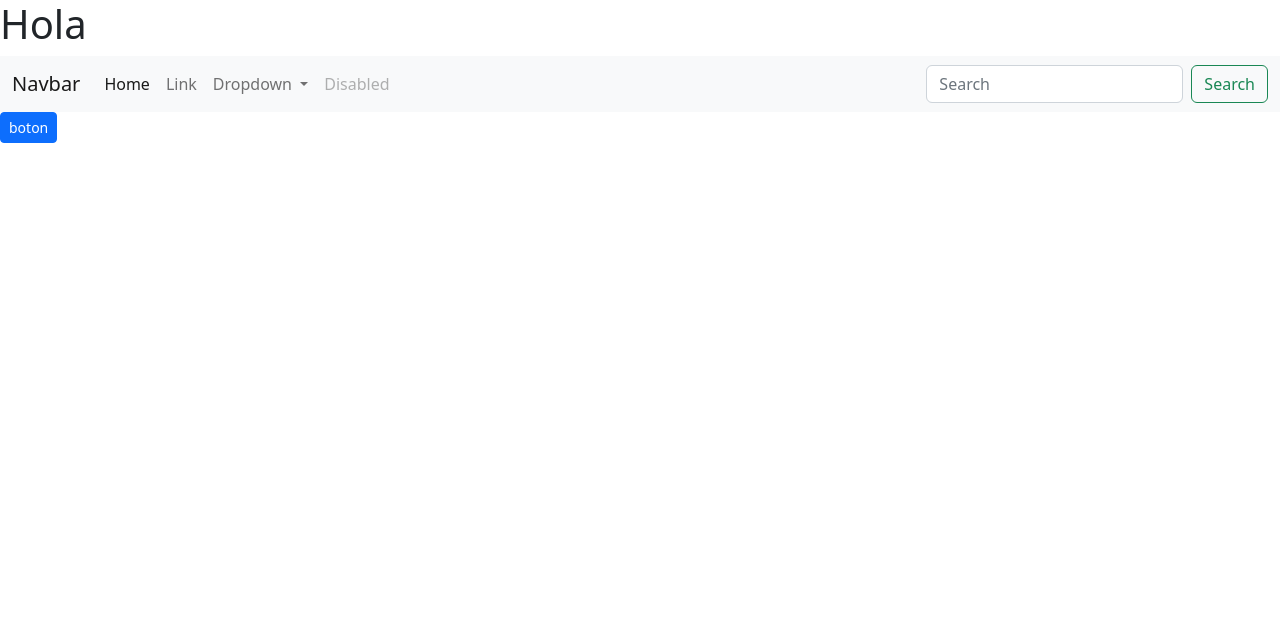
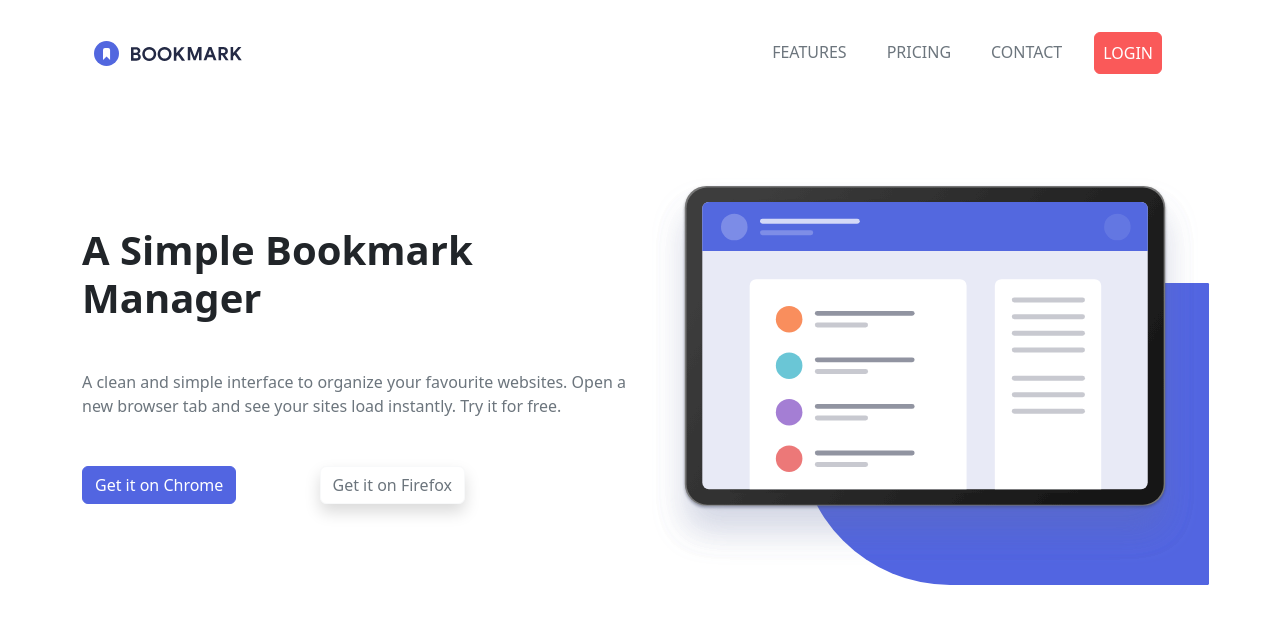
Before and after one commit to missvader/SPRINT-2, a website: page index.html in a window 1280 px wide. Drawn offline with nearby package versions, Linux system fonts and the light colour scheme.

Commit message:
EXERCICI 1

```diff
--- a/index.html
+++ b/index.html
@@ -8,44 +8,46 @@
   <link rel="stylesheet" href="./css/main.min.css">
 </head>
 <body>
-  <h1>Hola</h1>
-  <nav class="navbar navbar-expand-lg navbar-light bg-light">
-    <div class="container-fluid">
-      <a class="navbar-brand" href="#">Navbar</a>
-      <button class="navbar-toggler" type="button" data-bs-toggle="collapse" data-bs-target="#navbarSupportedContent" aria-controls="navbarSupportedContent" aria-expanded="false" aria-label="Toggle navigation">
-        <span class="navbar-toggler-icon"></span>
-      </button>
-      <div class="collapse navbar-collapse" id="navbarSupportedContent">
-        <ul class="navbar-nav me-auto mb-2 mb-lg-0">
-          <li class="nav-item">
-            <a class="nav-link active" aria-current="page" href="#">Home</a>
-          </li>
-          <li class="nav-item">
-            <a class="nav-link" href="#">Link</a>
-          </li>
-          <li class="nav-item dropdown">
-            <a class="nav-link dropdown-toggle" href="#" id="navbarDropdown" role="button" data-bs-toggle="dropdown" aria-expanded="false">
-              Dropdown
-            </a>
-            <ul class="dropdown-menu" aria-labelledby="navbarDropdown">
-              <li><a class="dropdown-item" href="#">Action</a></li>
-              <li><a class="dropdown-item" href="#">Another action</a></li>
-              <li><hr class="dropdown-divider"></li>
-              <li><a class="dropdown-item" href="#">Something else here</a></li>
-            </ul>
-          </li>
-          <li class="nav-item">
-            <a class="nav-link disabled" href="#" tabindex="-1" aria-disabled="true">Disabled</a>
-          </li>
-        </ul>
-        <form class="d-flex">
-          <input class="form-control me-2" type="search" placeholder="Search" aria-label="Search">
-          <button class="btn btn-outline-success" type="submit">Search</button>
-        </form>
+  <div class="container">
+    <nav class="navbar navbar-expand-md">
+      <div class="container-fluid mt-4">
+        <a class="navbar-brand " href="#">
+          <img src="./images/logo-bookmark.svg" alt="logo-bookmark" class="float-start">
+        </a>
+        <button class="navbar-toggler border-0" type="button" data-bs-toggle="collapse" data-bs-target="#Menu"  aria-expanded="false" aria-label="Toggle navigation">
+          <img src="./images/icon-hamburger.svg" alt="hamburguer-menu" class="img-fluid float-start">
+        </button>
+        <div class="collapse navbar-collapse justify-content-end" id="Menu">
+          <div class="navbar-nav">
+            <a class="nav-link active text-muted text-center me-lg-4" aria-current="page" href="#">FEATURES</a>
+            <a class="nav-link text-muted text-center me-lg-4" href="#">PRICING</a>
+            <a class="nav-link text-muted text-center me-lg-4" href="#">CONTACT</a>
+            <a class="nav-link btn btn-secondary text-white me-4" href="#" tabindex="-1" aria-disabled="true">LOGIN</a>
+          </div>
+        </div>
+      </div>
+    </nav>
+  </div>
+  <div class="container mt-5">
+    <div class="row">
+      <div class="col-12 col-md-6 mt-5 order-md-2">
+        <img src="./images/illustration-hero.svg" alt="illustration-hero" class="image1 img-fluid position-relative mh-100">
+        <figure class="figure1 bg-primary rounded-pill rounded-end w-75 h-75 position-relative"></figure>
+      </div>
+      <div class="col-12 col-md-6 mt-5 order-md-1">
+        <h1 class="mt-5 text-center mb-lg-5 text-md-start fw-bold ">A Simple Bookmark Manager</h1>
+        <p class="text-muted text-center mt-4 mb-4 mb-lg-5 text-md-start">A clean and simple interface to organize your favourite websites. Open a new browser tab and see your sites load instantly. Try it for free.</p>
+        <div class="row justify-content-around justify-content-md-start">
+          <div class="col-5 pe-0 ">
+            <button type="button" class="btn btn-primary">Get it on Chrome</button>
+          </div>
+          <div class="col-5 pe-0 ">
+            <button type="button" class="btn btn-light text-muted shadow bg-body rounded">Get it on Firefox</button>
+          </div>
+        </div>
       </div>
     </div>
-  </nav>
-  <button class="btn btn-primary btn-sm" role="button">boton </button>
+  </div>
 
 </body>
 <script src="https://cdn.jsdelivr.net/npm/bootstrap@5.0.2/dist/js/bootstrap.bundle.min.js" integrity="sha384-MrcW6ZMFYlzcLA8Nl+NtUVF0sA7MsXsP1UyJoMp4YLEuNSfAP+JcXn/tWtIaxVXM" crossorigin="anonymous"></script>
--- a/main.scss
+++ b/main.scss
@@ -1,5 +1,17 @@
-//Tu codigo
+//customize variables
+$primary:#5265E1 ;
+$secondary:#FA5959 ;
+$info: white;
 
 
-//Bootstrap
+//import Bootstrap
 @import "./node_modules/bootstrap/scss/bootstrap";
+
+.image1{
+  z-index: 2;
+}
+.figure1{
+  z-index: 1;
+  top: -70%;
+  left: 27%;
+}
```
Also changed, not shown: css/main.min.css, readme.md (added), 1 other file.
